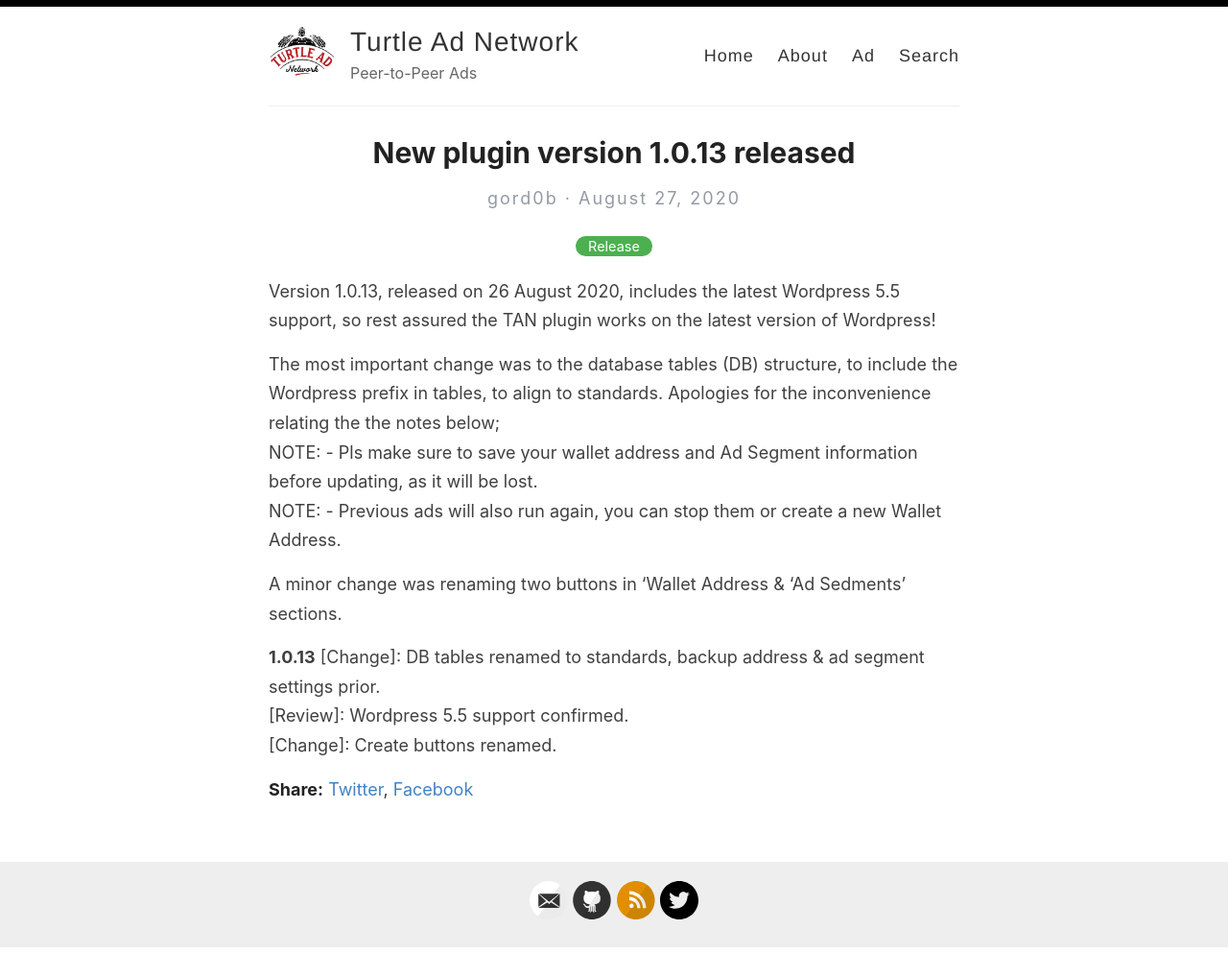
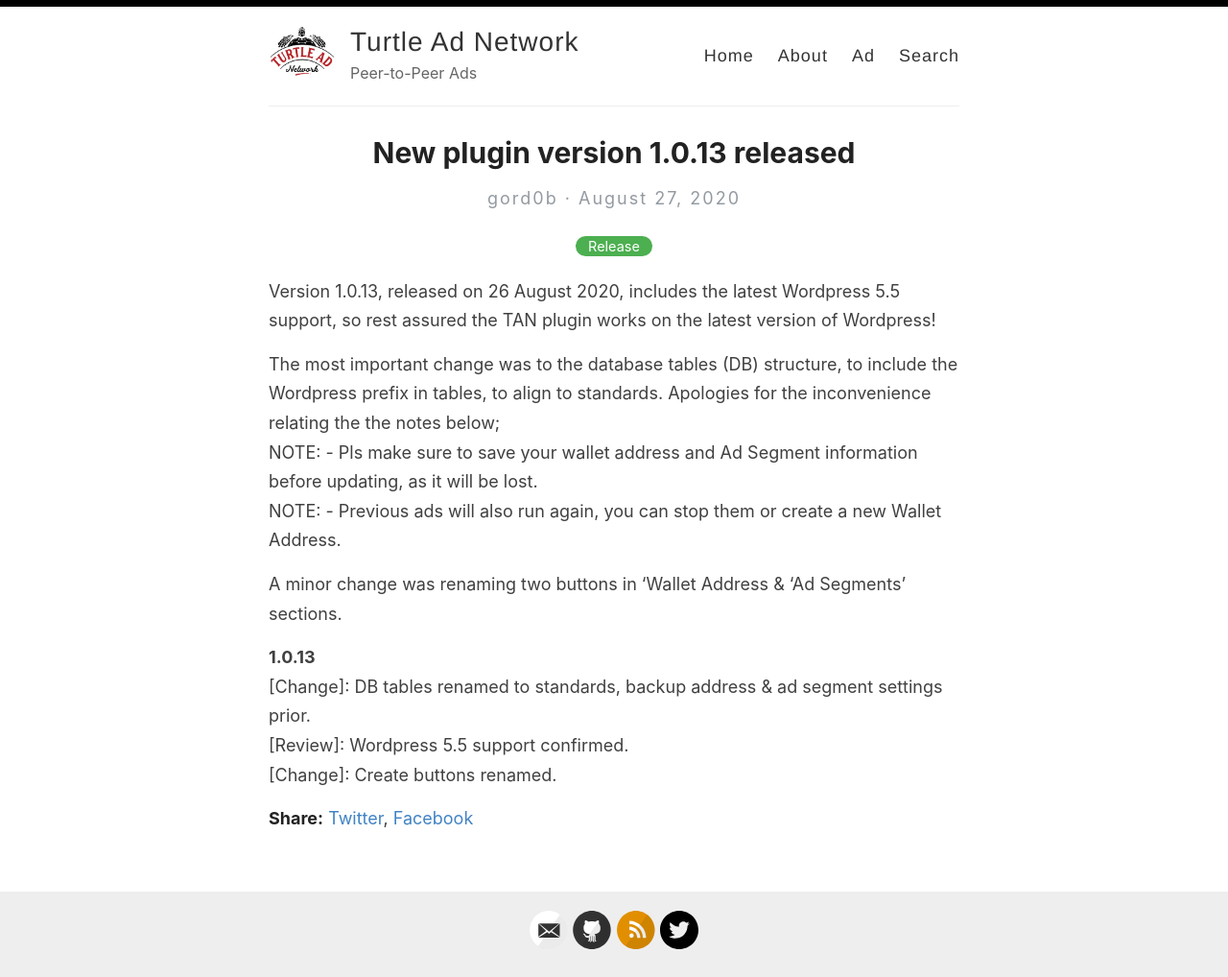
Before and after one commit to TurtleAdNetwork/TurtleAdNetwork.github.io, a Jekyll site: the page built from _posts/2020-08-27-new-plugin-version-1.0.13-released.md, in a window 1280 px wide. Shown: the whole page at 96% size. Built offline with Jekyll 4.4.1, drawn with Linux system fonts in a browser that asks for light colours; before the commit the page ends 988 px from its top, so only the background shows below that.

Commit message:
Update 2020-08-27-new-plugin-version-1.0.13-released.md

```diff
--- a/_posts/2020-08-27-new-plugin-version-1.0.13-released.md
+++ b/_posts/2020-08-27-new-plugin-version-1.0.13-released.md
@@ -11,9 +11,9 @@ The most important change was to the database tables (DB) structure, to include
 NOTE: - Pls make sure to save your wallet address and Ad Segment information before updating, as it will be lost.<br>
 NOTE: - Previous ads will also run again, you can stop them or create a new Wallet Address.
 
-A minor change was renaming two buttons in 'Wallet Address & 'Ad Sedments' sections.
+A minor change was renaming two buttons in 'Wallet Address & 'Ad Segments' sections.
 
-**1.0.13**
+**1.0.13** <br>
 [Change]: DB tables renamed to standards, backup address & ad segment settings prior.<br>
 [Review]: Wordpress 5.5 support confirmed.<br>
 [Change]: Create buttons renamed.<br>
```
